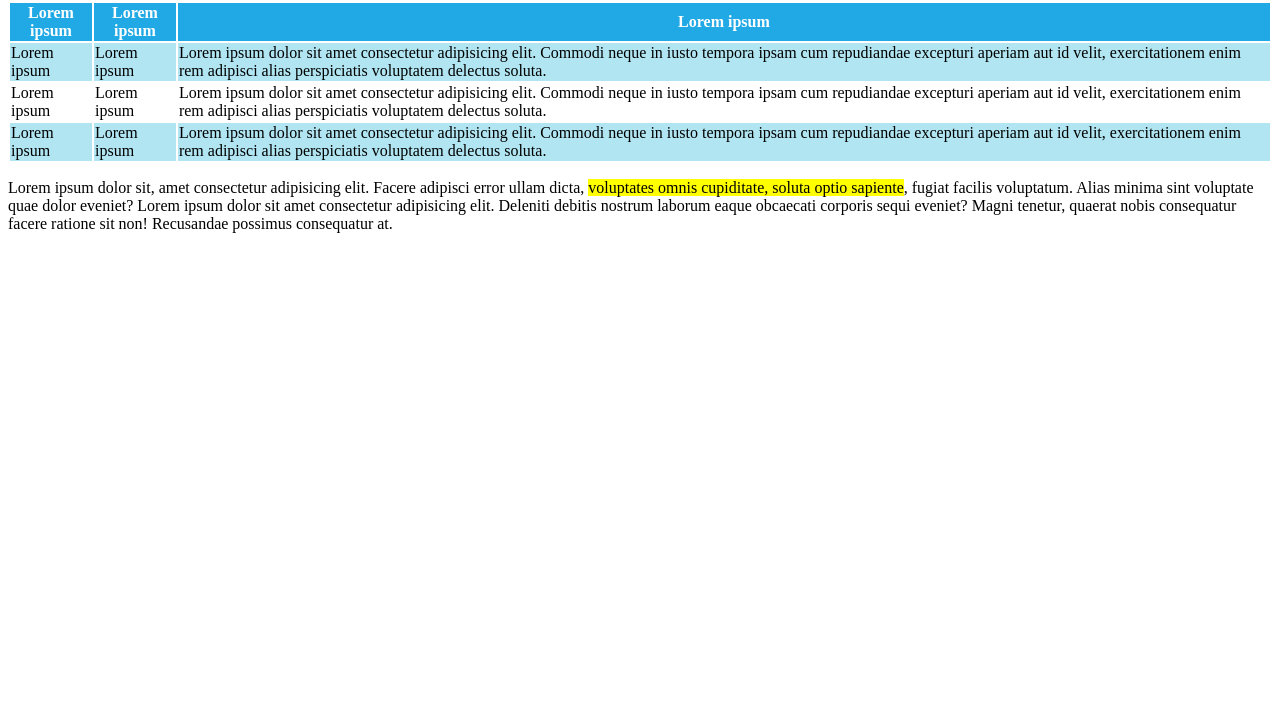
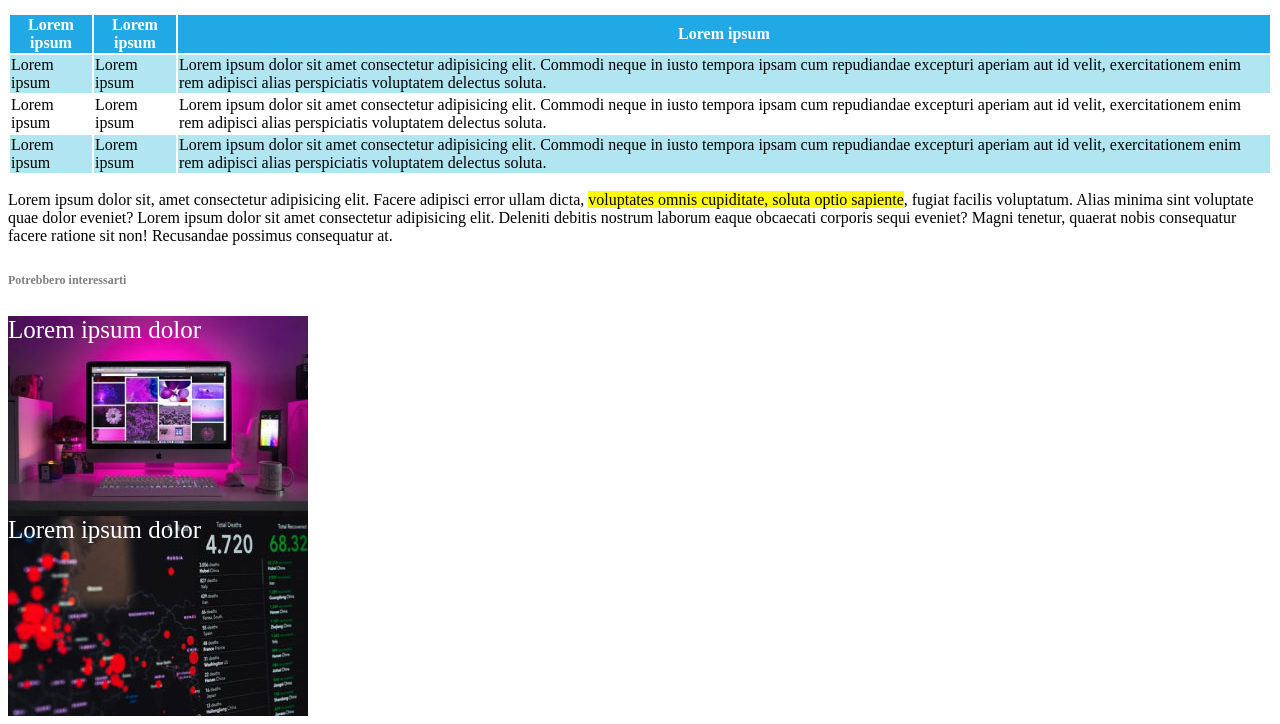
Before and after one commit to mariaximenahpg/html-css-booleaner, a plain HTML site: page index.html in a window 1280 px wide. Shown: the part 728-1452 px from the top of the page. Before the commit the page ends 977 px from the top, so only its background shows below. Drawn offline with Linux system fonts and the light colour scheme.

Commit message:
Inserimento footer

```diff
--- a/css/style.css
+++ b/css/style.css
@@ -12,8 +12,9 @@
 
 h6{
  color: #808080;
+ font-size: 12px;
 }
-span{
+#thebooleaners{
  color: #20A9E5;
 }
 
@@ -34,3 +35,19 @@ thead{
 .scuro{
     background-color: #B1E5F2;
 }
+
+.fotofooter1{
+    background-image: url("../img/monitor.jpg");
+    width: 300px;
+    height: 200px;
+    color: white;
+    font-size: 25px;
+}
+
+.fotofooter2{
+    background-image: url("../img/graph.jpg");
+    width: 300px;
+    height: 200px;
+    color: white;
+    font-size: 25px;
+}
--- a/index.html
+++ b/index.html
@@ -17,7 +17,7 @@
         <!-- Titolo header -->
         <h1>Internet deve essere al servizio del "bene pubblico": il manifesto di Tim Berners-Lee</h1>
         <div>
-         <h6>Scritto da <span>The Booleaner</span>
+         <h6>Scritto da <span id="thebooleaners">The Booleaner</span>
             <br>
             <small id="titolo">il 10/10/2020</small>
          </h6>
@@ -82,6 +82,14 @@
     <!-- Fine main -->
     <!-- Inizio footer -->
     <footer>
+        <h6>Potrebbero interessarti</h6>
+        <div class="fotofooter1">
+            <span>Lorem ipsum dolor</span>
+        </div>
+        <div class="fotofooter2">
+            <span>Lorem ipsum dolor</span>
+        </div>
+
 
     </footer>
     <!-- Fine footer -->
```
